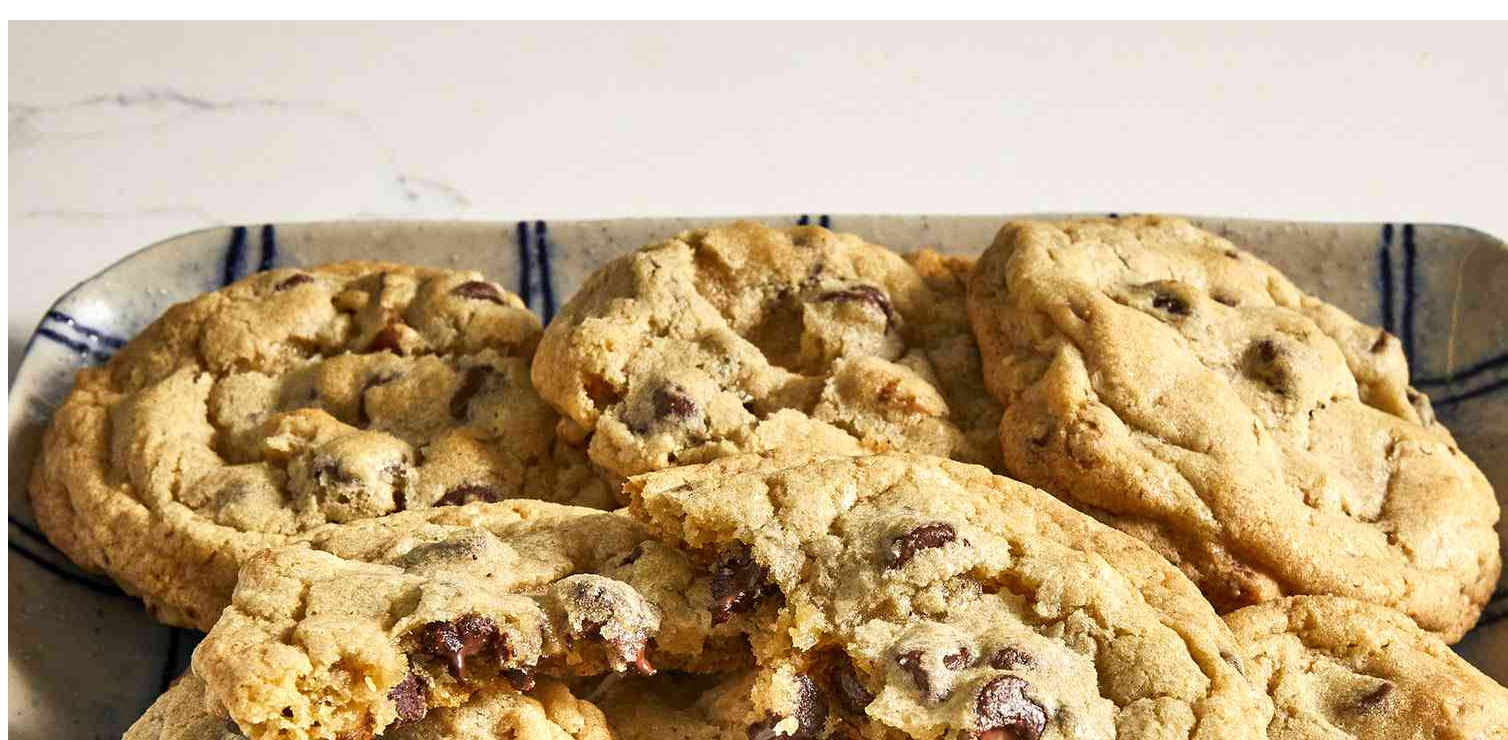
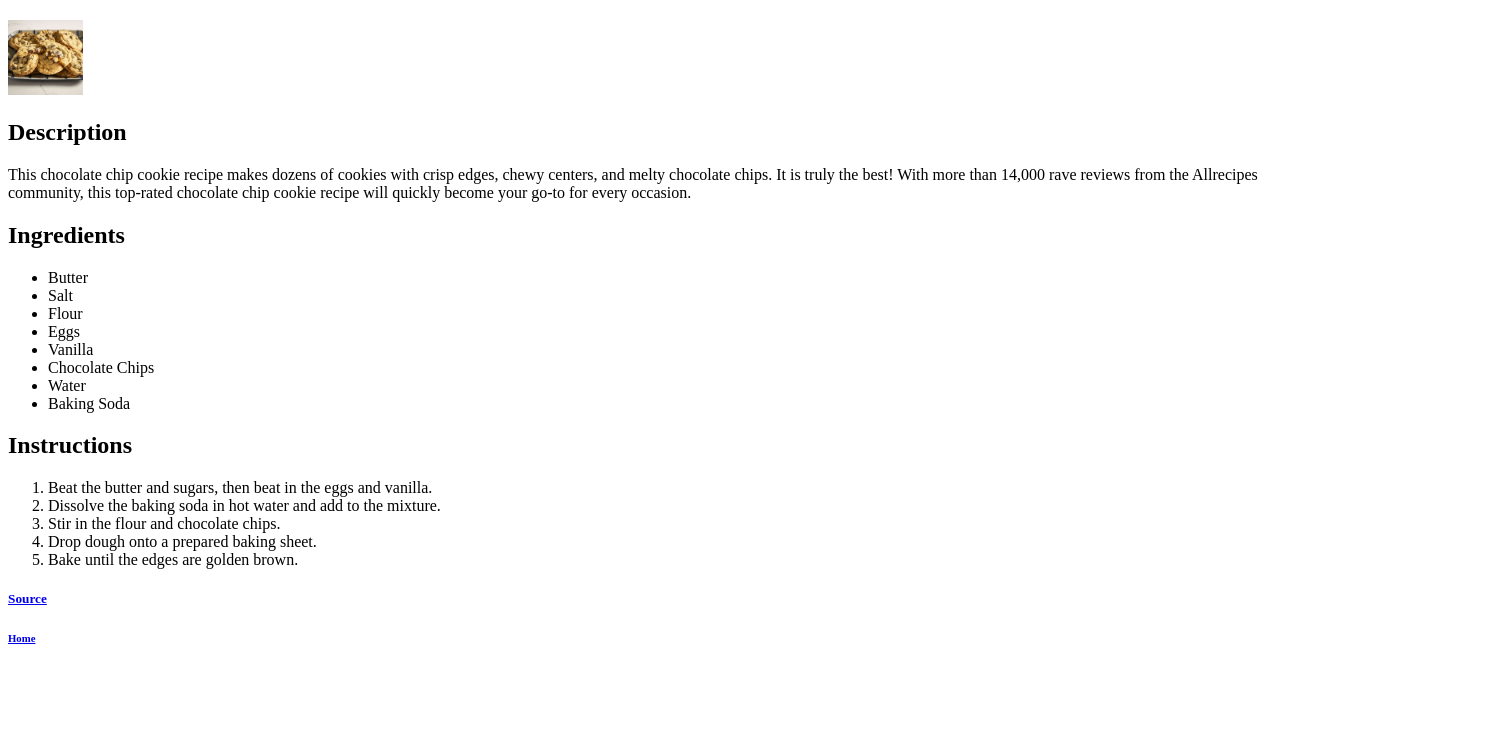
Before and after one commit to GreyRobe/odin-recipes, a plain HTML site: page recipes/cccookies.html in a window 1280 px wide. Shown: the part 60-800 px from the top of the page, 1508 px wide, since content can reach past the window. Drawn offline with Linux system fonts and the light colour scheme.

Commit message:
Chocolate Chip Cookie Recipe page completed.

```diff
--- a/recipes/cccookies.html
+++ b/recipes/cccookies.html
@@ -7,8 +7,38 @@
 </head>
 <body>
     <h1><strong>Chocolate Chip Cookies</strong></h1>
-    <img src="./images/cookies.jpg" alt="Plate of chocolate chip cookies">
+    <img src="./images/cookies.jpg" alt="Plate of chocolate chip cookies" width="75">
 
+    <h2>Description</h2>
+    <p>This chocolate chip cookie recipe makes dozens of cookies with
+        crisp edges, chewy centers, and melty chocolate chips. It is
+        truly the best! With more than 14,000 rave reviews from the
+        Allrecipes community, this top-rated chocolate chip cookie
+        recipe will quickly become your go-to for every occasion.</p>
+
+    <h2>Ingredients</h2>
+    <p><ul>
+        <li>Butter</li>
+        <li>Salt</li>
+        <li>Flour</li>
+        <li>Eggs</li>
+        <li>Vanilla</li>
+        <li>Chocolate Chips</li>
+        <li>Water</li>
+        <li>Baking Soda</li>
+    </ul></p>
+
+    <h2>Instructions</h2>
+    <p><ol>
+        <li>Beat the butter and sugars, then beat in the eggs and vanilla.</li>
+        <li>Dissolve the baking soda in hot water and add to the mixture.</li>
+        <li>Stir in the flour and chocolate chips.</li>
+        <li>Drop dough onto a prepared baking sheet.</li>
+        <li>Bake until the edges are golden brown.</li>
+    </ol></p>
+
+    <h5><a href="https://www.allrecipes.com/recipe/10813/best-chocolate-chip-cookies/"
+        target="_blank">Source</a> </h5>
     <h6><a href="../index.html">Home</a></h6>
 </body>
 </html>
```
